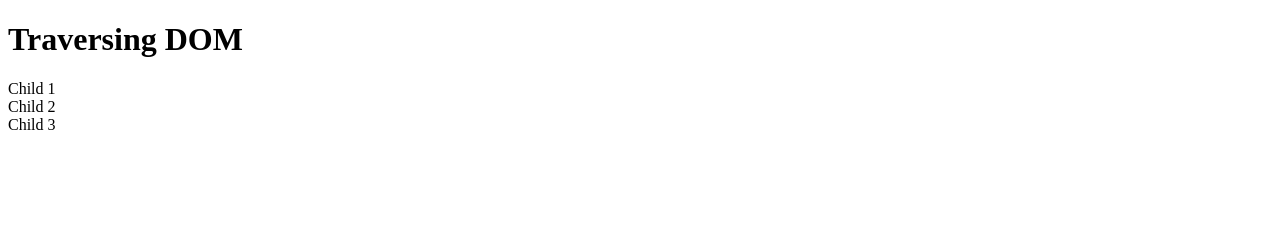
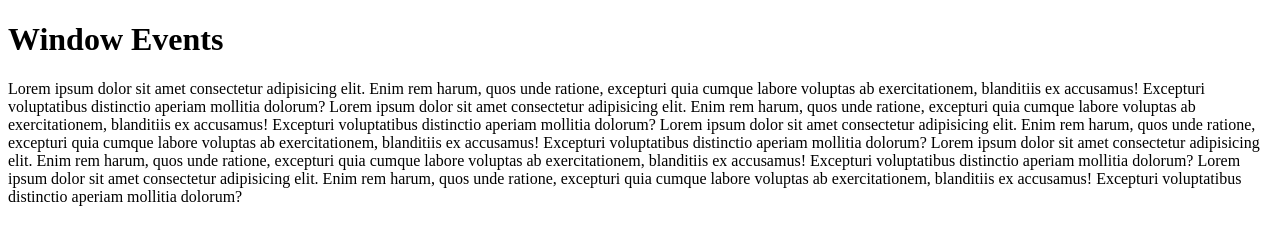
Before and after one commit to d-rushma/javascript, a plain HTML site: page practice/index.html in a window 1280 px wide. Drawn offline with Linux system fonts and the light colour scheme.

Commit message:
event listeners done

```diff
--- a/practice/index.html
+++ b/practice/index.html
@@ -6,14 +6,35 @@
     <title>Javascript Practice</title>
   </head>
   <body>
-    <div class="container">
+    <!-- <div class="container">
       <h1>Traversing DOM</h1>
       <div class="parent">
         <div class="child">Child 1</div>
         <div class="child">Child 2</div>
         <div class="child">Child 3</div>
+        <div class="child"><input type="text" /></div>
       </div>
-    </div>
-    <script src="script.js"></script>
+    </div> -->
+    <h1>Window Events</h1>
+    <p>
+      Lorem ipsum dolor sit amet consectetur adipisicing elit. Enim rem harum,
+      quos unde ratione, excepturi quia cumque labore voluptas ab
+      exercitationem, blanditiis ex accusamus! Excepturi voluptatibus distinctio
+      aperiam mollitia dolorum? Lorem ipsum dolor sit amet consectetur
+      adipisicing elit. Enim rem harum, quos unde ratione, excepturi quia cumque
+      labore voluptas ab exercitationem, blanditiis ex accusamus! Excepturi
+      voluptatibus distinctio aperiam mollitia dolorum? Lorem ipsum dolor sit
+      amet consectetur adipisicing elit. Enim rem harum, quos unde ratione,
+      excepturi quia cumque labore voluptas ab exercitationem, blanditiis ex
+      accusamus! Excepturi voluptatibus distinctio aperiam mollitia dolorum?
+      Lorem ipsum dolor sit amet consectetur adipisicing elit. Enim rem harum,
+      quos unde ratione, excepturi quia cumque labore voluptas ab
+      exercitationem, blanditiis ex accusamus! Excepturi voluptatibus distinctio
+      aperiam mollitia dolorum? Lorem ipsum dolor sit amet consectetur
+      adipisicing elit. Enim rem harum, quos unde ratione, excepturi quia cumque
+      labore voluptas ab exercitationem, blanditiis ex accusamus! Excepturi
+      voluptatibus distinctio aperiam mollitia dolorum?
+    </p>
+    <script src="script.js defer"></script>
   </body>
 </html>
--- a/practice/script.js
+++ b/practice/script.js
@@ -174,3 +174,17 @@
 // replaceItem2();
 
 /* Event Listeners */
+
+// const child1 = document.querySelector(".child:nth-child(4)");
+// const child2 = document.querySelector(".child:nth-child(2)");
+// function onDrag(e) {
+//   child2.innerText = ` ${e.keyCode}`;
+// }
+// child1.addEventListener("keypress", onDrag);
+
+/*window evenets*/
+window.addEventListener("resize", () => {
+  document.querySelector(
+    "h1"
+  ).innerText = `${window.innerWidth}x${window.innerHeight}`;
+});
```
